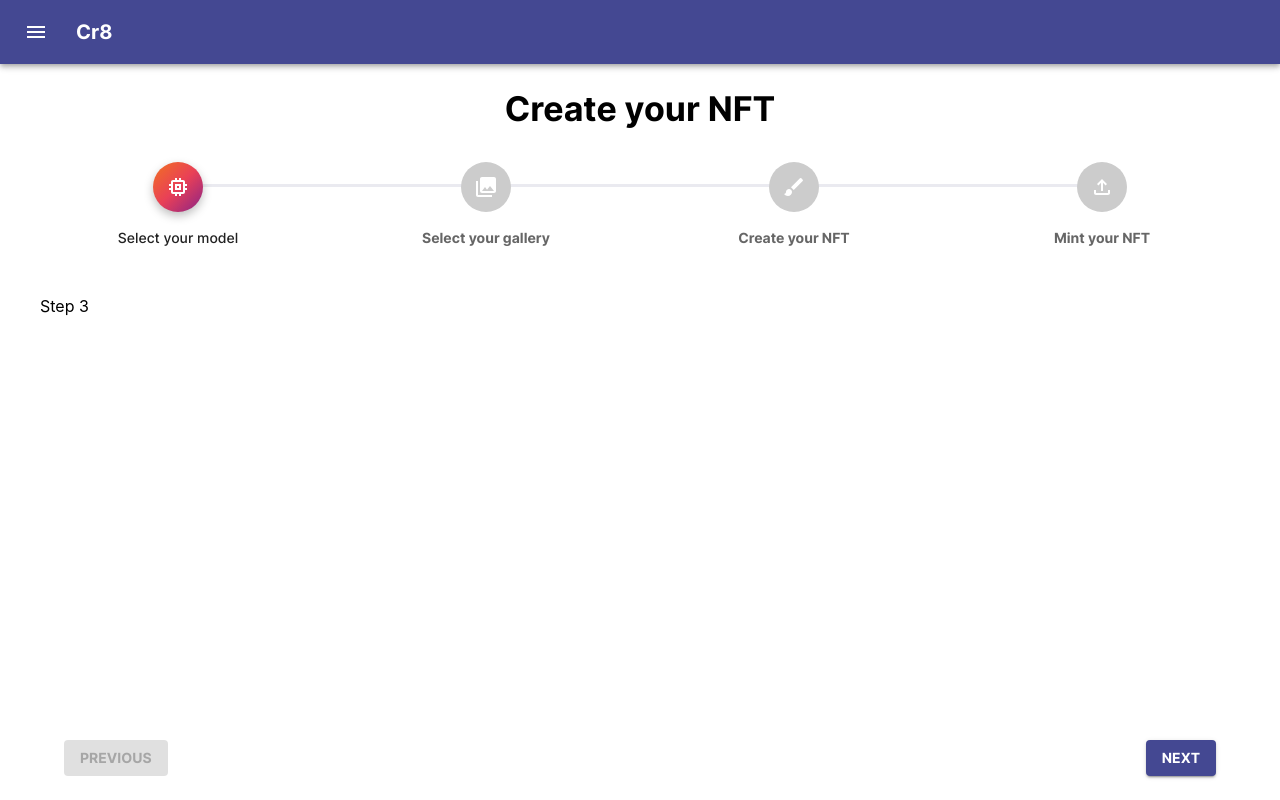
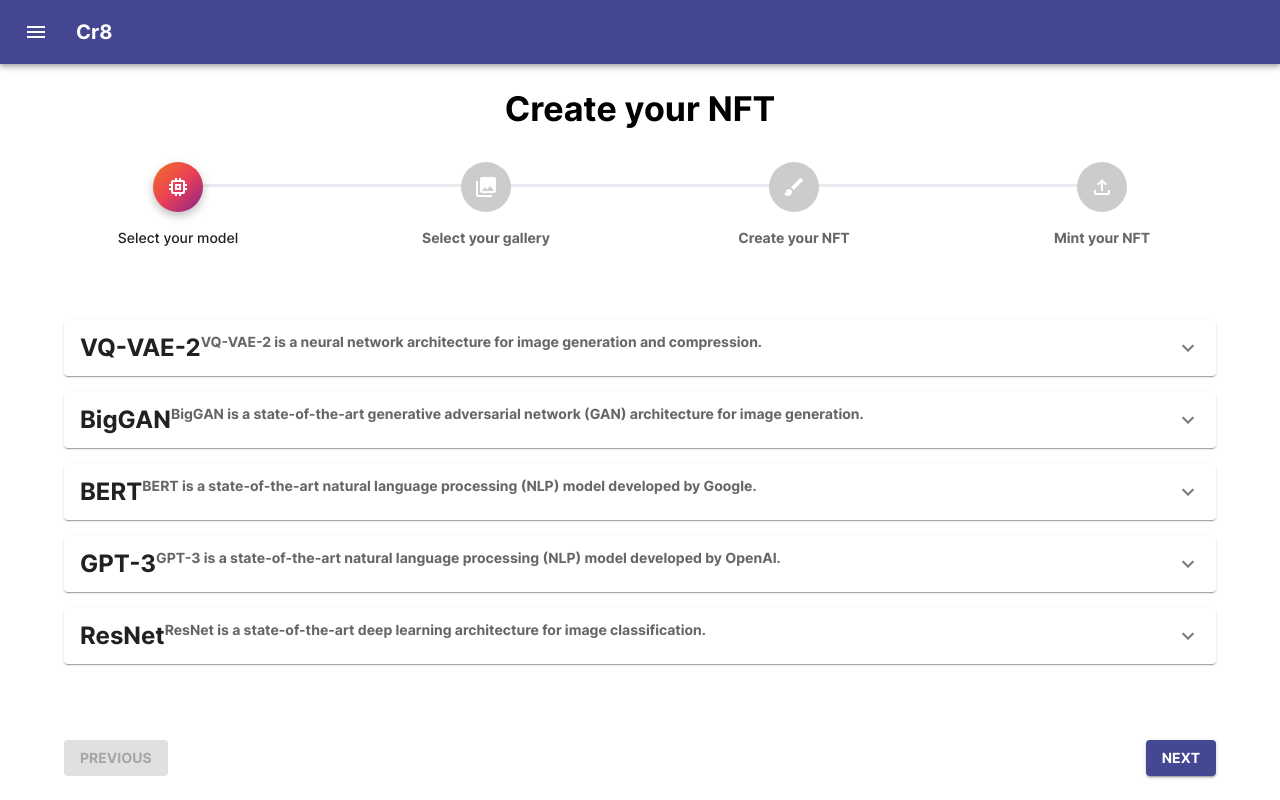
Before and after one commit to ahippoly/H-web3, a React (Vite) app in the folder frontEnd/: page / in a window 1280 px wide. Built offline with nearby package versions, Linux system fonts and the light colour scheme; no server answers; what @web3modal/wagmi, wagmi would draw is missing.

Commit message:
added models list

```diff
--- /dev/null
+++ b/frontEnd/src/@types/Components/ModelAI.d.ts
@@ -0,0 +1,6 @@
+interface ModelAI {
+    name: string;
+    description: string;
+    linkUrl: string;
+    summary: string;
+}
--- /dev/null
+++ b/frontEnd/src/components/CreateNft/Models/ModelCard.tsx
@@ -0,0 +1,33 @@
+import Accordion from '@mui/material/Accordion'
+import AccordionActions from '@mui/material/AccordionActions'
+import AccordionSummary from '@mui/material/AccordionSummary'
+import AccordionDetails from '@mui/material/AccordionDetails'
+import ExpandMoreIcon from '@mui/icons-material/ExpandMore'
+import Button from '@mui/material/Button'
+import { Typography } from '@mui/material'
+function ModelCard (props: { model: ModelAI, selected: boolean}) {
+  return (
+    <Accordion
+      className={`${props.selected ? ' selected' : ''}`}
+    >
+      <AccordionSummary
+        expandIcon={<ExpandMoreIcon />}
+        aria-controls='panel1-content'
+        id='panel1-header'
+      >
+        <Typography variant='h5'>{props.model.name}</Typography>
+        <Typography variant='body2' color='text.secondary'>{props.model.summary}</Typography>
+      </AccordionSummary>
+      <AccordionDetails>
+        <Typography>Model url: </Typography><Typography>{props.model.linkUrl}</Typography>
+        <Typography>{props.model.description}</Typography>
+      </AccordionDetails>
+      <AccordionActions>
+        <Button size='small'>Learn More</Button>
+        <Button variant='contained' size='small'>Select</Button>
+      </AccordionActions>
+    </Accordion>
+  )
+}
+
+export default ModelCard
--- /dev/null
+++ b/frontEnd/src/components/CreateNft/Models/ModelList.tsx
@@ -0,0 +1,16 @@
+import { Stack } from '@mui/material'
+import ModelCard from './ModelCard'
+
+function ModelList (props: { models: ModelAI[], selectedModel: ModelAI, setSelectedModel: (model: ModelAI) => void }) {
+  return (
+    <Stack direction='column' gap={2} p={3} flexGrow={1} justifyContent='center' minHeight={0}>
+      {props.models.map((model, index) => (
+        <div key={index} onClick={() => { props.setSelectedModel(model) }}>
+          <ModelCard model={model} selected={props.selectedModel.name === model.name} />
+        </div>
+      ))}
+    </Stack>
+  )
+}
+
+export default ModelList
--- /dev/null
+++ b/frontEnd/src/mocks/datasets.mock.ts
@@ -0,0 +1,70 @@
+export const datasetMocks: DatasetAI[] = [
+  {
+    name: 'Dataset 1',
+    description: 'Description of dataset 1',
+    image: 'https://via.placeholder.com/150',
+    author: 'Author 1',
+  },
+  {
+    name: 'Dataset 2',
+    description: 'Description of dataset 2',
+    image: 'https://via.placeholder.com/150',
+    author: 'Author 1',
+
+  },
+  {
+    name: 'Dataset 3',
+    description: 'Description of dataset 3',
+    image: 'https://via.placeholder.com/150',
+    author: 'Author 1',
+
+  },
+  {
+    name: 'Dataset 4',
+    description: 'Description of dataset 4',
+    image: 'https://via.placeholder.com/150',
+    author: 'Author 1',
+  },
+  {
+    name: 'Dataset 5',
+    description: 'Description of dataset 5',
+    image: 'https://via.placeholder.com/150',
+    author: 'Author 1',
+  },
+  {
+    name: 'Dataset 6',
+    description: 'Description of dataset 6',
+    image: 'https://via.placeholder.com/150',
+    author: 'Author 1',
+  },
+  {
+    name: 'Dataset 7',
+    description: 'Description of dataset 7',
+    image: 'https://via.placeholder.com/150',
+    author: 'Author 1',
+  },
+  {
+    name: 'Dataset 8',
+    description: 'Description of dataset 8',
+    image: 'https://via.placeholder.com/150',
+    author: 'Author 1',
+  },
+  {
+    name: 'Dataset 9',
+    description: 'Description of dataset 9',
+    image: 'https://via.placeholder.com/150',
+    author: 'Author 1',
+  },
+  {
+    name: 'Dataset 10',
+    description: 'Description of dataset 10',
+    image: 'https://via.placeholder.com/150',
+    author: 'Author 1',
+  },
+  {
+    name: 'Dataset 11',
+    description: 'Description of dataset 11',
+    image: 'https://via.placeholder.com/150',
+    author: 'Author 1',
+  },
+]
--- a/frontEnd/src/mocks/models.mock.ts
+++ b/frontEnd/src/mocks/models.mock.ts
@@ -1,70 +1,31 @@
-export const models: DatasetAI[] = [
+export const modelsMocks: ModelAI[] = [
   {
-    name: 'Dataset 1',
-    description: 'Description of dataset 1',
-    image: 'https://via.placeholder.com/150',
-    author: 'Author 1',
+    name: 'VQ-VAE-2',
+    description: 'VQ-VAE-2 is a neural network architecture for image generation and compression. It is based on the Vector Quantized Variational AutoEncoder (VQ-VAE) architecture, which uses a discrete latent space to represent images. This allows for high-quality image generation and compression, with the ability to control the level of detail in the generated images. VQ-VAE-2 improves on the original VQ-VAE architecture by using a hierarchical structure that allows for better modeling of complex image data. This makes it well-suited for a wide range of image generation and compression tasks, including image super-resolution, style transfer, and image synthesis.',
+    linkUrl: '',
+    summary: 'VQ-VAE-2 is a neural network architecture for image generation and compression.',
   },
   {
-    name: 'Dataset 2',
-    description: 'Description of dataset 2',
-    image: 'https://via.placeholder.com/150',
-    author: 'Author 1',
-
+    name: 'BigGAN',
+    description: 'BigGAN is a state-of-the-art generative adversarial network (GAN) architecture for image generation. It is based on the popular GAN architecture, which uses two neural networks – a generator and a discriminator – to learn to generate realistic images. BigGAN improves on the original GAN architecture by using a larger and deeper neural network, which allows it to generate higher-quality images with more detail and realism. This makes it well-suited for a wide range of image generation tasks, including image synthesis, style transfer, and image editing.',
+    linkUrl: '',
+    summary: 'BigGAN is a state-of-the-art generative adversarial network (GAN) architecture for image generation.',
   },
   {
-    name: 'Dataset 3',
-    description: 'Description of dataset 3',
-    image: 'https://via.placeholder.com/150',
-    author: 'Author 1',
-
+    name: 'BERT',
+    description: 'BERT (Bidirectional Encoder Representations from Transformers) is a state-of-the-art natural language processing (NLP) model developed by Google. It is based on the Transformer architecture, which uses self-attention mechanisms to model the relationships between words in a sentence. BERT improves on previous NLP models by using a bidirectional approach, which allows it to capture the context of a word based on both the words that come before and after it. This makes it well-suited for a wide range of NLP tasks, including text classification, named entity recognition, and question answering.',
+    linkUrl: '',
+    summary: 'BERT is a state-of-the-art natural language processing (NLP) model developed by Google.',
   },
   {
-    name: 'Dataset 4',
-    description: 'Description of dataset 4',
-    image: 'https://via.placeholder.com/150',
-    author: 'Author 1',
+    name: 'GPT-3',
+    description: 'GPT-3 (Generative Pre-trained Transformer 3) is a state-of-the-art natural language processing (NLP) model developed by OpenAI. It is based on the Transformer architecture, which uses self-attention mechanisms to model the relationships between words in a sentence. GPT-3 improves on previous NLP models by using a large and deep neural network, which allows it to generate human-like text with high accuracy and fluency. This makes it well-suited for a wide range of NLP tasks, including text generation, language translation, and dialogue systems.',
+    linkUrl: '',
+    summary: 'GPT-3 is a state-of-the-art natural language processing (NLP) model developed by OpenAI.',
   },
   {
-    name: 'Dataset 5',
-    description: 'Description of dataset 5',
-    image: 'https://via.placeholder.com/150',
-    author: 'Author 1',
-  },
-  {
-    name: 'Dataset 6',
-    description: 'Description of dataset 6',
-    image: 'https://via.placeholder.com/150',
-    author: 'Author 1',
-  },
-  {
-    name: 'Dataset 7',
-    description: 'Description of dataset 7',
-    image: 'https://via.placeholder.com/150',
-    author: 'Author 1',
-  },
-  {
-    name: 'Dataset 8',
-    description: 'Description of dataset 8',
-    image: 'https://via.placeholder.com/150',
-    author: 'Author 1',
-  },
-  {
-    name: 'Dataset 9',
-    description: 'Description of dataset 9',
-    image: 'https://via.placeholder.com/150',
-    author: 'Author 1',
-  },
-  {
-    name: 'Dataset 10',
-    description: 'Description of dataset 10',
-    image: 'https://via.placeholder.com/150',
-    author: 'Author 1',
-  },
-  {
-    name: 'Dataset 11',
-    description: 'Description of dataset 11',
-    image: 'https://via.placeholder.com/150',
-    author: 'Author 1',
-  },
-]
+    name: 'ResNet',
+    description: 'ResNet (Residual Neural Network) is a state-of-the-art deep learning architecture for image classification. It is based on the concept of residual learning, which uses skip connections to allow the network to learn the residual mapping between layers. ResNet improves on previous deep learning architectures by using a deeper and wider neural network, which allows it to learn more complex features and achieve higher accuracy on image classification tasks. This makes it well-suited for a wide range of computer vision tasks, including object detection, image segmentation, and image recognition.',
+    linkUrl: '',
+    summary: 'ResNet is a state-of-the-art deep learning architecture for image classification.',
+  }]
--- a/frontEnd/src/pages/CreateNft.tsx
+++ b/frontEnd/src/pages/CreateNft.tsx
@@ -1,6 +1,8 @@
 import DatasetList from '@/components/CreateNft/DatasetList'
+import ModelList from '@/components/CreateNft/Models/ModelList'
 import UserParcourStatus from '@/components/CreateNft/UserParcoursStatus'
-import { models } from '@/mocks/models.mock'
+import { datasetMocks } from '@/mocks/datasets.mock'
+import { modelsMocks } from '@/mocks/models.mock'
 import { Box, Button, Stack, Typography } from '@mui/material'
 import { useState } from 'react'
 
@@ -10,6 +12,7 @@
 function CreateNft () {
   const [activeStep, setactiveStep] = useState(0)
   const [selectedDataset, setselectedDataset] = useState<DatasetAI>({ name: '', description: '', image: '', author: '' })
+  const [selectedModel, setSelectedModel] = useState<ModelAI>({ name: '', description: '', linkUrl: '', summary: '' })
 
   const onNext = () => {
     if (activeStep < stepMax) {
@@ -26,13 +29,13 @@
   const selectComponent = (step: number) => {
     switch (step) {
       case 0:
-        return <div>Step 3</div>
+        return <ModelList models={modelsMocks} selectedModel={selectedModel} setSelectedModel={setSelectedModel} />
       case 1:
         return (
           <DatasetList
             setSelectedModel={setselectedDataset}
             selectedDataset={selectedDataset}
-            datasets={models}
+            datasets={datasetMocks}
           />
         )
       case 2:
```
